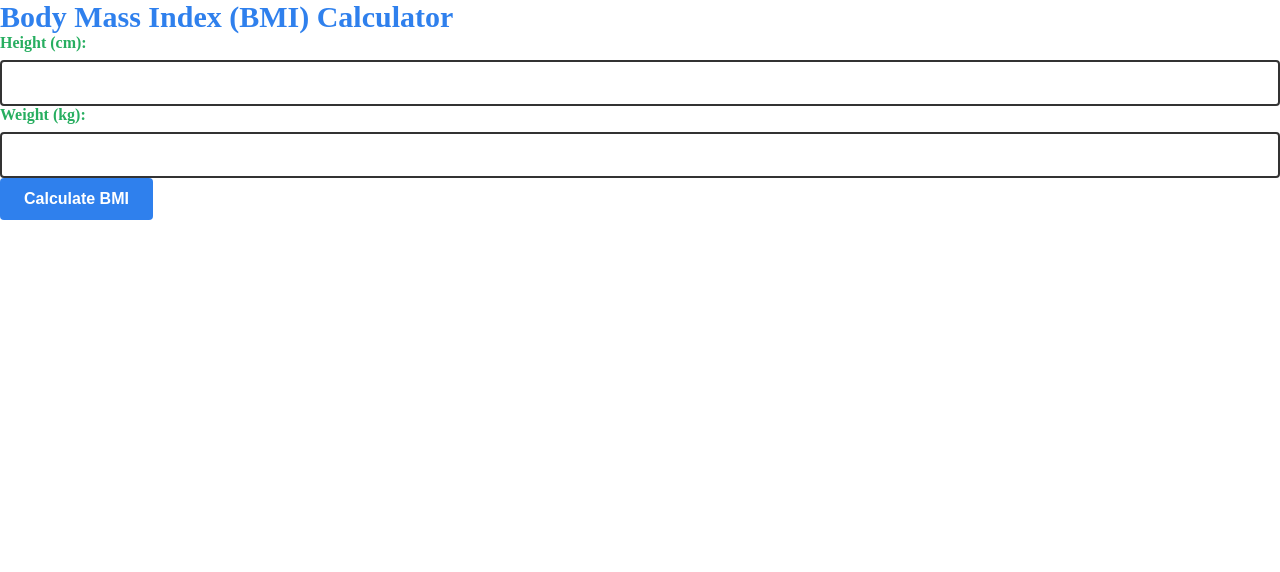
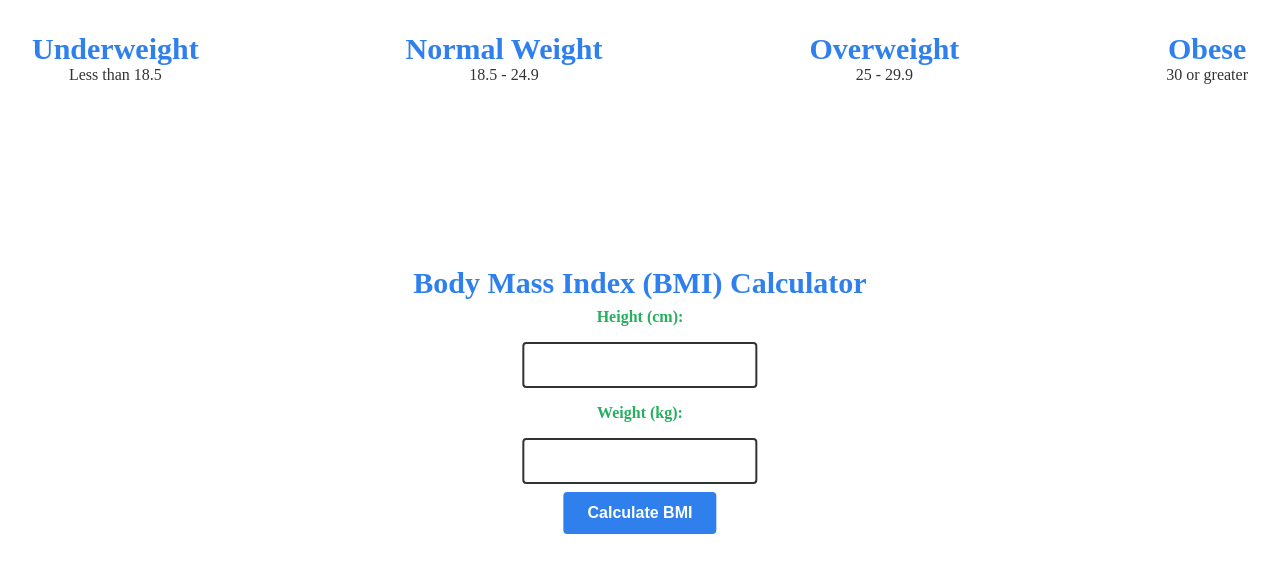
Before and after one commit to Pelani2/body-mass-index, a React (Create React App) app: page / in a window 1280 px wide. Shown: the top 572 px of the page. Built offline with nearby package versions, Linux system fonts and the light colour scheme.

Commit message:
whatever

```diff
--- /dev/null
+++ b/src/components/BMICalculator/bmicalculator-styles.scss
@@ -0,0 +1,25 @@
+.BMI__container {
+    display: flex;
+    flex-direction: column;
+    align-items: center;
+    position: absolute;
+    top: 50%;
+    left: 50%;
+    transform: translate(-50%, -50%);
+}
+
+.BMI__input-box {
+    display: flex;
+    flex-direction: column;
+    align-items: center;
+}
+
+.BMI__input-box > * {
+    margin: 8px 0;
+}
+
+.BMI__result {
+    margin-top: 20px;
+    width: 300px;
+    text-align: center;
+}
--- a/src/components/BMICalculator/index.js
+++ b/src/components/BMICalculator/index.js
@@ -3,6 +3,7 @@ import Label from "../Label";
 import Input from "../../components/Input";
 import Button from "../../components/Button";
 import Typography from "../Typography";
+import "./bmicalculator-styles.scss";
 
 export default function BMICalculator() {
     const [height, setHeight] = useState("");
@@ -25,11 +26,11 @@ export default function BMICalculator() {
     }
 
     return(
-        <div>
+        <div className="BMI__container">
             <Typography variant="h2">
                 Body Mass Index (BMI) Calculator
             </Typography>
-            <div>
+            <div className="BMI__input-box">
                 <Label
                     className="secondary"
                 >
@@ -41,7 +42,7 @@ export default function BMICalculator() {
                     onChange={handleHeightChange}
                 />
             </div>
-            <div>
+            <div className="BMI__input-box">
                 <Label
                     className="secondary"
                 >
@@ -63,7 +64,9 @@ export default function BMICalculator() {
                 <div className="BMI__result">
                     <Typography variant="h3">
                         Your BMI: <Typography variant="span">
-                            <Typography>
+                            <Typography
+                                className="BMI__number"
+                            >
                                 {bmiResult}
                             </Typography>
                         </Typography>
--- /dev/null
+++ b/src/components/BMIHealthChart/bmi-health-chart-styles.scss
@@ -0,0 +1,14 @@
+@import "../../styles/colors.scss";
+
+.BMIHealthChart {
+    display: flex;
+    justify-content: space-between;
+    align-items: center;
+    padding: 16px;
+    width: 100%;
+
+    .BMIHealthChart__category {
+        padding: 16px;
+        text-align: center;
+    }
+}
--- /dev/null
+++ b/src/components/BMIHealthChart/index.js
@@ -0,0 +1,42 @@
+import React from "react";
+import Typography from "../../components/Typography";
+import "./bmi-health-chart-styles.scss";
+
+export default function BMIHealthChart() {
+    return(
+        <section className="BMIHealthChart">
+            <div className="BMIHealthChart__category underweight">
+                <Typography variant="h2">
+                    Underweight
+                </Typography>
+                <Typography>
+                    Less than 18.5
+                </Typography>
+            </div>
+            <div className="BMIHealthChart__category normal-weight">
+                <Typography variant="h2">
+                    Normal Weight
+                </Typography>
+                <Typography>
+                    18.5 - 24.9
+                </Typography>
+            </div>
+            <div className="BMIHealthChart__category overweight">
+                <Typography variant="h2">
+                    Overweight
+                </Typography>
+                <Typography>
+                    25 - 29.9
+                </Typography>
+            </div>
+            <div className="BMIHealthChart__category obese">
+                <Typography variant="h2">
+                    Obese
+                </Typography>
+                <Typography>
+                    30 or greater
+                </Typography>
+            </div>
+        </section>
+    );
+}
--- a/src/components/Typography/typography-styles.scss
+++ b/src/components/Typography/typography-styles.scss
@@ -48,4 +48,10 @@
         font-size: 14px;
         font-weight: normal;
     }
+
+    &.BMI__number {
+        font-size: 48px;
+        font-weight: bold;
+        color: #ff3B30;
+    }
 }
--- a/src/pages/home/index.js
+++ b/src/pages/home/index.js
@@ -1,9 +1,11 @@
 import React from "react";
 import BMICalculator from "../../components/BMICalculator";
+import BMIHealthChart from "../../components/BMIHealthChart";
 
 export default function Home() {
     return(
         <div>
+            <BMIHealthChart />
             <BMICalculator />
         </div>
     );
--- a/src/styles/colors.scss
+++ b/src/styles/colors.scss
@@ -6,3 +6,7 @@ $headerColor: #4A4A4A;
 $borderColor: #E0E0E0;
 $error-warrningColor: #FF3B30;
 $successColor: #4CAF50;
+$underweight: #FFC107;
+$normalWeight: #4CAF50;
+$overweight: #F44336;
+$obese: #9C27B0;
```
